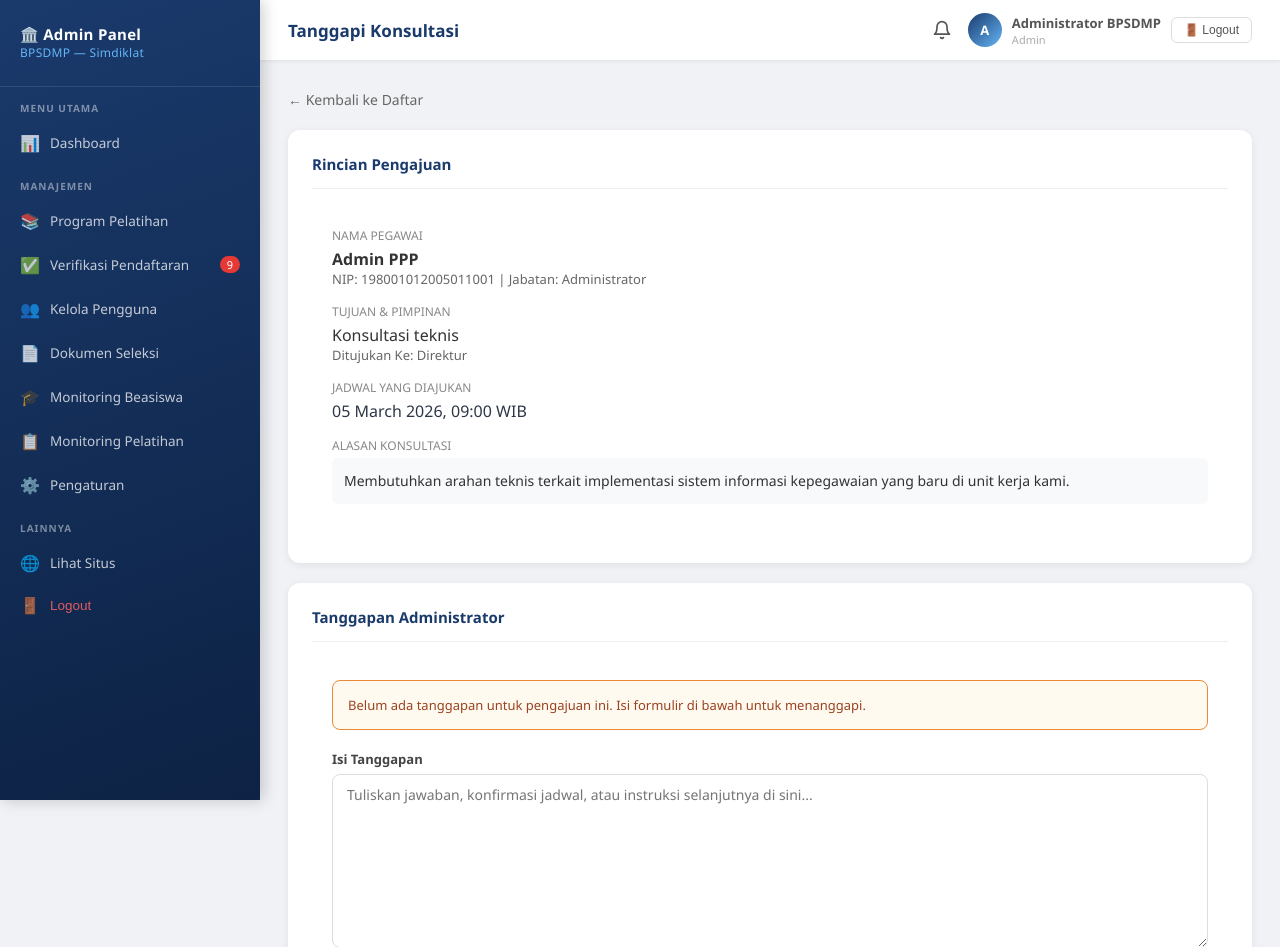
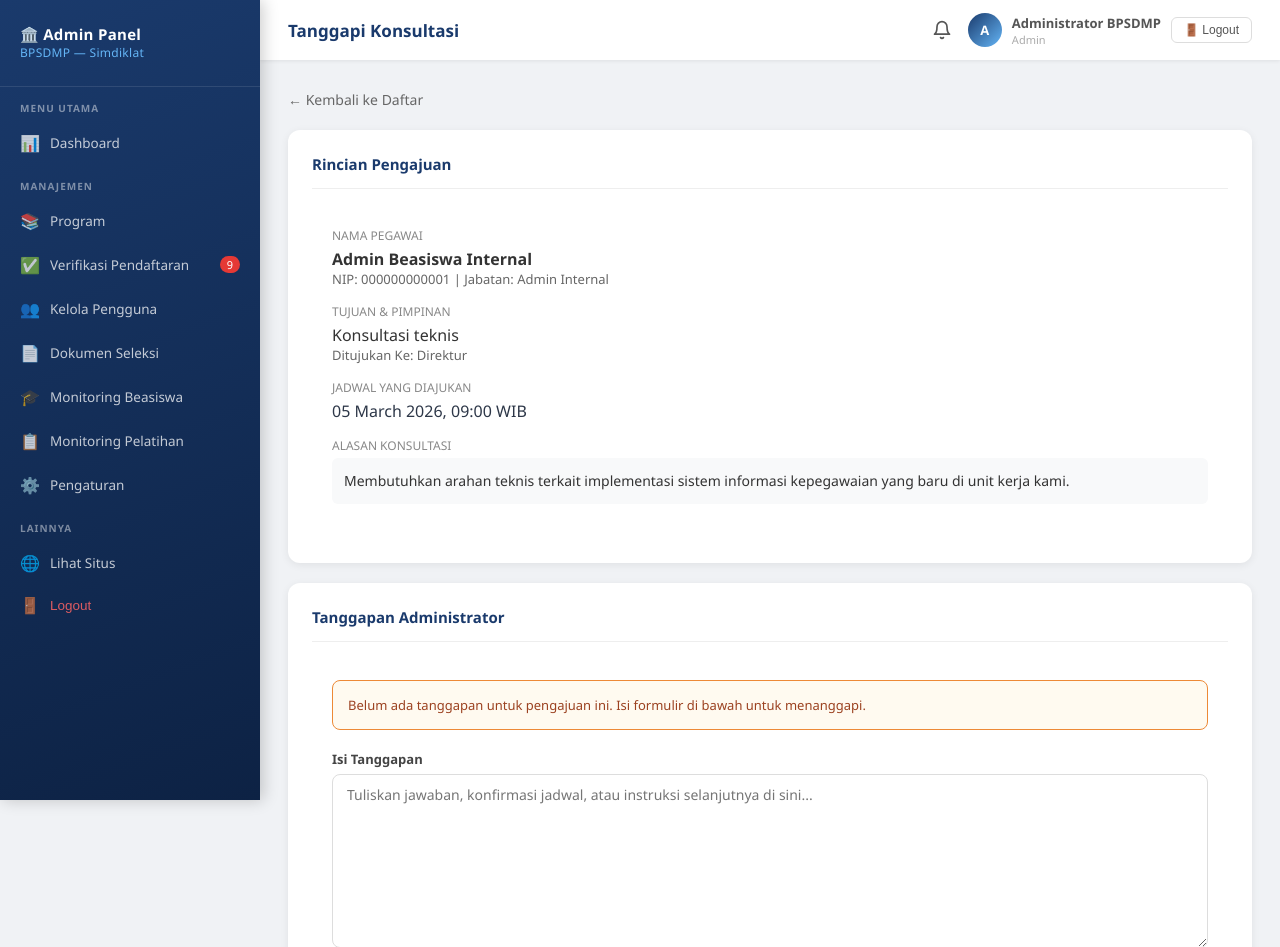
Before and after one commit to firzabogor/beasiswa, a Laravel app: page /admin/consultations/1 in a window 1280 px wide. Shown: the top 947 px of the page. Run offline with Laravel 10, Linux system fonts and the light colour scheme; a user stored in the database is signed in; data comes from the database, SQL or seed files in the repository.

Commit message:
feat: add internal education admin role and access controls

```diff
--- a/app/Http/Controllers/AdminController.php
+++ b/app/Http/Controllers/AdminController.php
@@ -22,12 +22,18 @@ class AdminController extends Controller
     // ================================================================
     public function dashboard(Request $request)
     {
+        $isInternalAdmin = auth()->check() && auth()->user()->email === 'admin.internal@bpsdmp.go.id';
+
         $data = [
-            'total_programs'      => TrainingProgram::count(),
+            'total_programs'      => TrainingProgram::when($isInternalAdmin, fn($q) => $q->where('kategori', 'pendidikan'))->count(),
             'total_users'         => User::where('role', 'user')->count(),
-            'pending_verif'       => TrainingRegistration::where('verification_status', 'pending')->count(),
-            'total_registrations' => TrainingRegistration::count(),
-            'recent_registrations'=> TrainingRegistration::with(['user', 'trainingProgram'])->latest()->take(5)->get(),
+            'pending_verif'       => TrainingRegistration::where('verification_status', 'pending')
+                                        ->when($isInternalAdmin, fn($q) => $q->whereHas('trainingProgram', fn($sq) => $sq->where('kategori', 'pendidikan')))
+                                        ->count(),
+            'total_registrations' => TrainingRegistration::when($isInternalAdmin, fn($q) => $q->whereHas('trainingProgram', fn($sq) => $sq->where('kategori', 'pendidikan')))->count(),
+            'recent_registrations'=> TrainingRegistration::with(['user', 'trainingProgram'])
+                                        ->when($isInternalAdmin, fn($q) => $q->whereHas('trainingProgram', fn($sq) => $sq->where('kategori', 'pendidikan')))
+                                        ->latest()->take(5)->get(),
         ];
 
         // Filter untuk grafik
@@ -44,6 +50,10 @@ class AdminController extends Controller
                 $query->where('verification_status', 'rejected');
             }
         ]);
+
+        if ($isInternalAdmin) {
+            $chartQuery->where('kategori', 'pendidikan');
+        }
 
         if ($chartYear) {
             $chartQuery->whereYear('start_date', $chartYear);
@@ -86,8 +96,13 @@ class AdminController extends Controller
     {
         $search = $request->input('search');
         $year   = $request->input('year');
+        $isInternalAdmin = auth()->check() && auth()->user()->email === 'admin.internal@bpsdmp.go.id';
 
         $query = TrainingProgram::withCount('requirements');
+
+        if ($isInternalAdmin) {
+            $query->where('kategori', 'pendidikan');
+        }
 
         if ($search) {
             $query->where('title', 'like', "%{$search}%");
@@ -116,6 +131,10 @@ class AdminController extends Controller
 
     public function storeProgram(Request $request)
     {
+        if (auth()->check() && auth()->user()->email === 'admin.internal@bpsdmp.go.id' && $request->kategori !== 'pendidikan') {
+            abort(403, 'Admin internal hanya dapat membuat program kategori pendidikan.');
+        }
+
         $request->validate([
             'title'       => 'required|string|max:255',
             'kategori'    => 'required|in:pelatihan,pendidikan,beasiswa_external',
@@ -400,10 +419,12 @@ class AdminController extends Controller
     public function verifications(Request $request)
     {
         $status = $request->input('status', 'pending');
+        $isInternalAdmin = auth()->check() && auth()->user()->email === 'admin.internal@bpsdmp.go.id';
 
         $registrations = TrainingRegistration::with(['user', 'trainingProgram'])
             ->withCount('requirementDocuments')
             ->where('verification_status', $status)
+            ->when($isInternalAdmin, fn($q) => $q->whereHas('trainingProgram', fn($sq) => $sq->where('kategori', 'pendidikan')))
             ->orderBy('created_at', 'desc')
             ->paginate(15);
 
@@ -455,6 +476,7 @@ class AdminController extends Controller
     {
         $status = $request->input('status', 'all');
         $filename = 'Data_Pelamar_' . date('Ymd_His') . '.csv';
+        $isInternalAdmin = auth()->check() && auth()->user()->email === 'admin.internal@bpsdmp.go.id';
 
         $query = TrainingRegistration::with([
             'user',
@@ -465,6 +487,10 @@ class AdminController extends Controller
 
         if ($status && $status !== 'all') {
             $query->where('verification_status', $status);
+        }
+
+        if ($isInternalAdmin) {
+            $query->whereHas('trainingProgram', fn($q) => $q->where('kategori', 'pendidikan'));
         }
 
         $registrations = $query->orderBy('created_at', 'desc')->get();
@@ -537,6 +563,8 @@ class AdminController extends Controller
     // ================================================================
     public function users(Request $request)
     {
+        if (auth()->check() && auth()->user()->email === 'admin.internal@bpsdmp.go.id') abort(403, 'Akses ditolak.');
+
         $search = $request->input('search');
         $users = User::where('role', 'user')
             ->when($search, fn($q) => $q->where('name', 'like', "%$search%")->orWhere('nip', 'like', "%$search%")->orWhere('email', 'like', "%$search%"))
@@ -635,9 +663,16 @@ class AdminController extends Controller
     public function selectionDocuments(Request $request)
     {
         $result = $request->input('result');
+        $isInternalAdmin = auth()->check() && auth()->user()->email === 'admin.internal@bpsdmp.go.id';
+
         $docs = SelectionDocument::with(['companyApplication.trainingRegistration.user',
                                           'companyApplication.trainingRegistration.trainingProgram'])
             ->when($result, fn($q) => $q->where('selection_result', $result))
+            ->when($isInternalAdmin, function($q) {
+                $q->whereHas('companyApplication.trainingRegistration.trainingProgram', function($sq) {
+                    $sq->where('kategori', 'pendidikan');
+                });
+            })
             ->latest()
             ->paginate(15);
 
@@ -655,6 +690,8 @@ class AdminController extends Controller
 
     public function consultations()
     {
+        if (auth()->check() && auth()->user()->email === 'admin.internal@bpsdmp.go.id') abort(403, 'Akses ditolak.');
+
         $consultations = Consultation::with('user')->latest()->get();
         return view('admin.consultations.index', compact('consultations'));
     }
@@ -688,9 +725,15 @@ class AdminController extends Controller
 
     public function monitoringPendidikan()
     {
+        $isInternalAdmin = auth()->check() && auth()->user()->email === 'admin.internal@bpsdmp.go.id';
+
         $registrations = TrainingRegistration::with(['user', 'trainingProgram', 'educationActivities'])
-            ->whereHas('trainingProgram', function($q) {
-                $q->whereIn('kategori', ['pendidikan', 'beasiswa_external']);
+            ->whereHas('trainingProgram', function($q) use ($isInternalAdmin) {
+                if ($isInternalAdmin) {
+                    $q->where('kategori', 'pendidikan');
+                } else {
+                    $q->whereIn('kategori', ['pendidikan', 'beasiswa_external']);
+                }
             })
             ->latest()
             ->paginate(15);
@@ -759,6 +802,8 @@ class AdminController extends Controller
      */
     public function monitoringPelatihan()
     {
+        if (auth()->check() && auth()->user()->email === 'admin.internal@bpsdmp.go.id') abort(403, 'Akses ditolak.');
+
         $registrations = TrainingRegistration::with(['user', 'trainingProgram', 'programTopic'])
             ->whereHas('trainingProgram', function($q) {
                 $q->where('kategori', 'pelatihan');
--- a/app/Http/Middleware/AdminMiddleware.php
+++ b/app/Http/Middleware/AdminMiddleware.php
@@ -11,7 +11,9 @@ class AdminMiddleware
 {
     public function handle(Request $request, Closure $next): Response
     {
-        if (!Auth::check() || Auth::user()->email !== 'admin@bpsdmp.go.id') {
+        $allowedEmails = ['admin@bpsdmp.go.id', 'admin.internal@bpsdmp.go.id'];
+
+        if (!Auth::check() || !in_array(Auth::user()->email, $allowedEmails)) {
             abort(403, 'Akses ditolak. Panel ini hanya dapat diakses oleh akun resmi Administrator BPSDMP.');
         }
         return $next($request);
--- a/resources/views/layouts/admin.blade.php
+++ b/resources/views/layouts/admin.blade.php
@@ -201,30 +201,44 @@
     <div class="sidebar-section">Manajemen</div>
     <nav class="sidebar-nav">
         <a href="{{ url('/admin/programs') }}" class="{{ request()->is('admin/programs*') ? 'active' : '' }}">
-            <span class="icon">📚</span> Program Pelatihan
+            <span class="icon">📚</span> Program
         </a>
         <a href="{{ url('/admin/verifikasi') }}" class="{{ request()->is('admin/verifikasi*') ? 'active' : '' }}">
             <span class="icon">✅</span> Verifikasi Pendaftaran
-            @php $pendingCount = \App\Models\TrainingRegistration::where('verification_status','pending')->count(); @endphp
+            @php
+                $isInternal = auth()->user()->email === 'admin.internal@bpsdmp.go.id';
+                $pendingQuery = \App\Models\TrainingRegistration::where('verification_status','pending');
+                if ($isInternal) {
+                    $pendingQuery->whereHas('trainingProgram', fn($q) => $q->where('kategori', 'pendidikan'));
+                }
+                $pendingCount = $pendingQuery->count();
+            @endphp
             @if($pendingCount > 0)
                 <span class="sidebar-badge">{{ $pendingCount }}</span>
             @endif
         </a>
+
+        @if(auth()->user()->email !== 'admin.internal@bpsdmp.go.id')
         <a href="{{ url('/admin/users') }}" class="{{ request()->is('admin/users*') ? 'active' : '' }}">
             <span class="icon">👥</span> Kelola Pengguna
         </a>
+        @endif
+
         <a href="{{ url('/admin/documents') }}" class="{{ request()->is('admin/documents*') ? 'active' : '' }}">
             <span class="icon">📄</span> Dokumen Seleksi
         </a>
         <a href="{{ url('/admin/monitoring-pendidikan') }}" class="{{ request()->is('admin/monitoring-pendidikan*') ? 'active' : '' }}">
             <span class="icon">🎓</span> Monitoring Beasiswa
         </a>
+
+        @if(auth()->user()->email !== 'admin.internal@bpsdmp.go.id')
         <a href="{{ url('/admin/monitoring-pelatihan') }}" class="{{ request()->is('admin/monitoring-pelatihan*') ? 'active' : '' }}">
             <span class="icon">📋</span> Monitoring Pelatihan
         </a>
         <a href="{{ url('/admin/settings') }}" class="{{ request()->is('admin/settings*') ? 'active' : '' }}">
             <span class="icon">⚙️</span> Pengaturan
         </a>
+        @endif
     </nav>
 
     <div class="sidebar-section">Lainnya</div>
@@ -253,10 +267,16 @@
             {{-- Notification Bell (Admin) --}}
             @php
                 $today = \Carbon\Carbon::today();
-                $adminDeadlines = \App\Models\TrainingProgram::where('status', 'open')
+                $isInternal = auth()->user()->email === 'admin.internal@bpsdmp.go.id';
+                $adminDeadlinesQuery = \App\Models\TrainingProgram::where('status', 'open')
                     ->whereDate('end_date', '>=', $today)
-                    ->whereDate('end_date', '<=', $today->copy()->addDays(10))
-                    ->orderBy('end_date')
+                    ->whereDate('end_date', '<=', $today->copy()->addDays(10));
+
+                if ($isInternal) {
+                    $adminDeadlinesQuery->where('kategori', 'pendidikan');
+                }
+
+                $adminDeadlines = $adminDeadlinesQuery->orderBy('end_date')
                     ->get()
                     ->map(function($p) use ($today) {
                         $p->days_left = (int) $today->diffInDays($p->end_date, false);
--- a/resources/views/partials/sidebar.blade.php
+++ b/resources/views/partials/sidebar.blade.php
@@ -21,17 +21,21 @@
             👤 Profil Saya
         </a>
 
-        @if(auth()->check() && auth()->user()->email === 'admin@bpsdmp.go.id')
+        @if(auth()->check() && in_array(auth()->user()->email, ['admin@bpsdmp.go.id', 'admin.internal@bpsdmp.go.id']))
             <div style="margin-top:16px;padding-top:16px;border-top:1px solid rgba(255,255,255,0.15);">
                 <div style="font-size:10px;text-transform:uppercase;color:rgba(255,255,255,0.4);padding:0 14px;margin-bottom:6px;letter-spacing:1px;">Admin</div>
                 <a href="{{ url('/admin/dashboard') }}"
                    class="menu-item {{ Request::is('admin/dashboard') ? 'active' : '' }}">
                     🛡️ Dashboard Admin
                 </a>
+
+                @if(auth()->user()->email !== 'admin.internal@bpsdmp.go.id')
                 <a href="{{ url('/admin/consultations') }}"
                    class="menu-item {{ Request::is('admin/consultations*') ? 'active' : '' }}">
                     💬 Manajemen Konsultasi
                 </a>
+                @endif
+
                 <a href="{{ url('/admin/monitoring-pendidikan') }}"
                    class="menu-item {{ Request::is('admin/monitoring-pendidikan*') ? 'active' : '' }}">
                     🎓 Monitoring Beasiswa
```
Also changed, not shown: database/seeders/AdminSeeder.php (+12 -0 lines).
